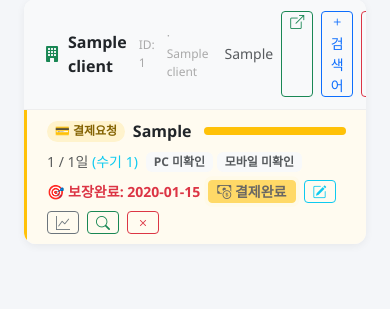
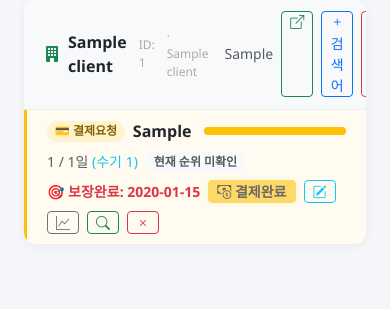
Before and after one commit to ithinki1112/JUSTICE, a Flask app: page / in a window 390 px wide. Shown: the part 397-706 px from the top of the page. Run offline with Flask 3, Linux system fonts and the light colour scheme; the visitor is signed in with stand-in values (Sample User, id 1); tables that the repository leaves empty hold one stand-in row (values such as "Sample post"); data that the repository does not hold is empty.

Commit message:
feat: 순위를 'PC 기준 현재 순위' 하나로 단일화 (모바일 분리 표시 제거)
PC와 모바일 순위가 달라 혼란스럽다는 피드백 반영. 모바일 크롤링 중단(체크 속도 ~2배), PC 기준 단일 '현재 순위'로 표시.

UI: 키워드 행/단일체크 토스트/이력 모달 모두 '현재 순위 N위'로 통일. 일일 체크 로그 문구도 '현재 N위'.

Co-Authored-By: Claude Opus 4.8 <noreply@anthropic.com>

```diff
--- a/app.py
+++ b/app.py
@@ -72,11 +72,10 @@ def run_daily_check():
                 continue
             result, completed = crawl_and_record(kw)
             pc = result.get('pc', {})
-            mb = result.get('mobile', {})
-            pc_str = f"PC {pc.get('rank')}위" if pc.get('rank') else 'PC 미노출'
-            mb_str = f"모바일 {mb.get('rank')}위" if mb.get('rank') else '모바일 미노출'
+            rank = pc.get('rank')
+            rank_str = f"{rank}위" if rank else '미노출'
             flag = ' ★결제요청!' if completed else ''
-            results.append(f"[OK] {kw['client_name']} / {kw['keyword']} → {pc_str} / {mb_str}{flag}")
+            results.append(f"[OK] {kw['client_name']} / {kw['keyword']} → 현재 {rank_str}{flag}")
         crawl_status['last_run'] = date.today().isoformat()
         crawl_status['last_result'] = '\n'.join(results) if results else '대상 없음'
         crawl_status['running'] = False
--- a/crawler.py
+++ b/crawler.py
@@ -278,7 +278,7 @@ async def check_place_rank_both(keyword: str, place_id: str,
                                  place_y: str | None = None,
                                  headless: bool = True) -> dict:
     """
-    PC와 모바일 순위를 확인합니다.
+    PC(pcmap) 기준 현재 순위를 확인합니다. (모바일은 PC와 순위가 달라 혼란만 주므로 사용 안 함)
 
     place_name/place_x/place_y가 없으면 place_id로 1회 조회합니다.
     좌표가 있으면 업체 위치 기준으로 검색해 지역 순위를 일관되게 측정합니다.
@@ -287,11 +287,11 @@ async def check_place_rank_both(keyword: str, place_id: str,
         {
           'place_name': str|None, 'place_x': str|None, 'place_y': str|None,
           'pc':     {'rank': int|None, 'is_exposed': bool, 'error': str|None},
-          'mobile': {'rank': int|None, 'is_exposed': bool, 'error': str|None},
+          'mobile': {'rank': None, ...},   # 하위 호환용(사용 안 함)
         }
     """
+    none_mb = {'rank': None, 'is_exposed': False, 'error': None}
     async with async_playwright() as p:
-        # PC 브라우저
         pc_browser = await p.chromium.launch(headless=headless)
         pc_ctx = await pc_browser.new_context(
             user_agent=DESKTOP_UA,
@@ -300,19 +300,6 @@ async def check_place_rank_both(keyword: str, place_id: str,
         )
         pc_page = await pc_ctx.new_page()
         await pc_page.add_init_script(
-            "Object.defineProperty(navigator,'webdriver',{get:()=>undefined})"
-        )
-
-        # 모바일 브라우저
-        mb_browser = await p.chromium.launch(headless=headless)
-        mb_ctx = await mb_browser.new_context(
-            user_agent=MOBILE_UA,
-            locale='ko-KR', timezone_id='Asia/Seoul',
-            viewport={'width': 390, 'height': 844},
-            is_mobile=True,
-        )
-        mb_page = await mb_ctx.new_page()
-        await mb_page.add_init_script(
             "Object.defineProperty(navigator,'webdriver',{get:()=>undefined})"
         )
 
@@ -327,25 +314,18 @@ async def check_place_rank_both(keyword: str, place_id: str,
             if not place_name:
                 err = {'rank': None, 'is_exposed': False, 'error': '업체명을 확인할 수 없음 (place_id 확인 필요)'}
                 return {'place_name': None, 'place_x': None, 'place_y': None,
-                        'pc': dict(err), 'mobile': dict(err)}
+                        'pc': dict(err), 'mobile': dict(none_mb)}
 
-            pc_result, mb_result = await asyncio.gather(
-                _check_pc(pc_page, keyword, place_name, place_x, place_y),
-                _check_mobile(mb_page, keyword, place_name, place_x, place_y),
-                return_exceptions=True
-            )
-
-            if isinstance(pc_result, Exception):
-                pc_result = {'rank': None, 'is_exposed': False, 'error': f'PC: {pc_result}'}
-            if isinstance(mb_result, Exception):
-                mb_result = {'rank': None, 'is_exposed': False, 'error': f'모바일: {mb_result}'}
+            try:
+                pc_result = await _check_pc(pc_page, keyword, place_name, place_x, place_y)
+            except Exception as e:
+                pc_result = {'rank': None, 'is_exposed': False, 'error': f'PC: {e}'}
 
             return {'place_name': place_name, 'place_x': place_x, 'place_y': place_y,
-                    'pc': pc_result, 'mobile': mb_result}
+                    'pc': pc_result, 'mobile': dict(none_mb)}
 
         finally:
             await pc_browser.close()
-            await mb_browser.close()
 
 
 def check_place_rank_sync(keyword: str, place_id: str,
--- a/templates/index.html
+++ b/templates/index.html
@@ -286,11 +286,10 @@ function renderClients(clients) {
   `).join('');
 }
 
-function rankBadge(rank, exposed, platform) {
-  if (rank === null || rank === undefined) return `<span class="badge bg-light text-muted">${platform} 미확인</span>`;
-  const icon = platform === 'PC' ? '🖥' : '📱';
-  if (exposed) return `<span class="badge badge-exposed">${icon} ${platform} ${rank}위</span>`;
-  return `<span class="badge bg-light text-muted">${icon} ${platform} ${rank}위</span>`;
+function currentRankBadge(rank, exposed) {
+  if (rank === null || rank === undefined) return `<span class="badge bg-light text-muted">현재 순위 미확인</span>`;
+  const cls = exposed ? 'badge-exposed' : 'bg-light text-muted';
+  return `<span class="badge ${cls}">📍 현재 순위 ${rank}위</span>`;
 }
 
 function renderKeywordRow(k) {
@@ -303,10 +302,7 @@ function renderKeywordRow(k) {
   else { badgeCls = 'badge-active'; badgeText = '진행중'; }
   const barCls = pending ? 'done' : '';
 
-  const todayBadges = `
-    ${rankBadge(k.today_pc_rank, k.today_pc_exposed, 'PC')}
-    ${rankBadge(k.today_mobile_rank, k.today_mobile_exposed, '모바일')}
-  `;
+  const todayBadges = currentRankBadge(k.today_pc_rank, k.today_pc_exposed);
 
   // 결제완료 버튼: 결제 대기일 때만 표시하고 깜빡임
   const payBtn = pending
@@ -465,16 +461,11 @@ async function checkSingle(kwId, kwText) {
   showToast(`[${kwText}] 체크 중...`, 'info');
   try {
     const r = await api('/api/check/single', {method:'POST', body: JSON.stringify({keyword_id: kwId})});
-    const fmt = (o, label) => {
-      if (!o) return `${label} 미확인`;
-      if (o.error) return `${label} 미확인`;
-      return o.rank ? `${label} ${o.rank}위` : `${label} 미노출`;
-    };
-    const detail = `${fmt(r.pc, 'PC')} / ${fmt(r.mobile, '모바일')}`;
+    const rankStr = (r.rank === null || r.rank === undefined) ? '미노출' : `현재 ${r.rank}위`;
     const exposed = r.is_exposed ? '✅ 노출' : '❌ 미노출';
     const msg = (r.error && r.rank === null)
       ? `오류: ${r.error}`
-      : `${exposed} · ${detail}${r.completed ? ' ★ 목표 달성!' : ''}`;
+      : `${exposed} · ${rankStr}${r.completed ? ' ★ 목표 달성!' : ''}`;
     showToast(`[${kwText}] ${msg}`, r.is_exposed ? 'success' : 'secondary');
     loadDashboard();
   } catch(e) {
@@ -591,17 +582,16 @@ async function viewLogs(kwId, kwText) {
   if (!logs.length) {
     document.getElementById('logModalBody').innerHTML = '<p class="text-muted">기록이 없습니다</p>';
   } else {
-    const fmtRank = (rank, exposed, label) => {
-      if (rank === null || rank === undefined) return `<span class="text-muted small">${label} 미확인</span>`;
+    const fmtRank = (rank, exposed) => {
+      if (rank === null || rank === undefined) return `<span class="text-muted">미노출</span>`;
       return exposed
-        ? `<span class="text-success fw-bold">${label} ${rank}위 ✅</span>`
-        : `<span class="text-muted">${label} ${rank}위</span>`;
+        ? `<span class="text-success fw-bold">${rank}위 ✅</span>`
+        : `<span class="text-muted">${rank}위</span>`;
     };
     const rows = logs.map(l => `
       <tr>
         <td>${l.check_date}</td>
-        <td>${fmtRank(l.pc_rank, l.pc_exposed, '🖥PC')}</td>
-        <td>${fmtRank(l.mobile_rank, l.mobile_exposed, '📱모바일')}</td>
+        <td>${fmtRank(l.pc_rank, l.pc_exposed)}</td>
         <td>
           <span class="log-dot ${l.is_exposed ? 'exposed' : 'not-exposed'}"></span>
           ${l.is_exposed ? '<span class="text-success fw-bold">노출일 카운트</span>' : '<span class="text-muted">미카운트</span>'}
@@ -609,9 +599,9 @@ async function viewLogs(kwId, kwText) {
       </tr>
     `).join('');
     document.getElementById('logModalBody').innerHTML = `
-      <p class="text-muted small mb-2">PC 또는 모바일 중 하나라도 1~5위이면 노출일로 카운트됩니다.</p>
+      <p class="text-muted small mb-2">현재 순위가 1~5위이면 노출일로 카운트됩니다.</p>
       <table class="table table-sm table-hover">
-        <thead><tr><th>날짜</th><th>PC 순위</th><th>모바일 순위</th><th>카운트</th></tr></thead>
+        <thead><tr><th>날짜</th><th>현재 순위</th><th>카운트</th></tr></thead>
         <tbody>${rows}</tbody>
       </table>
     `;
```
